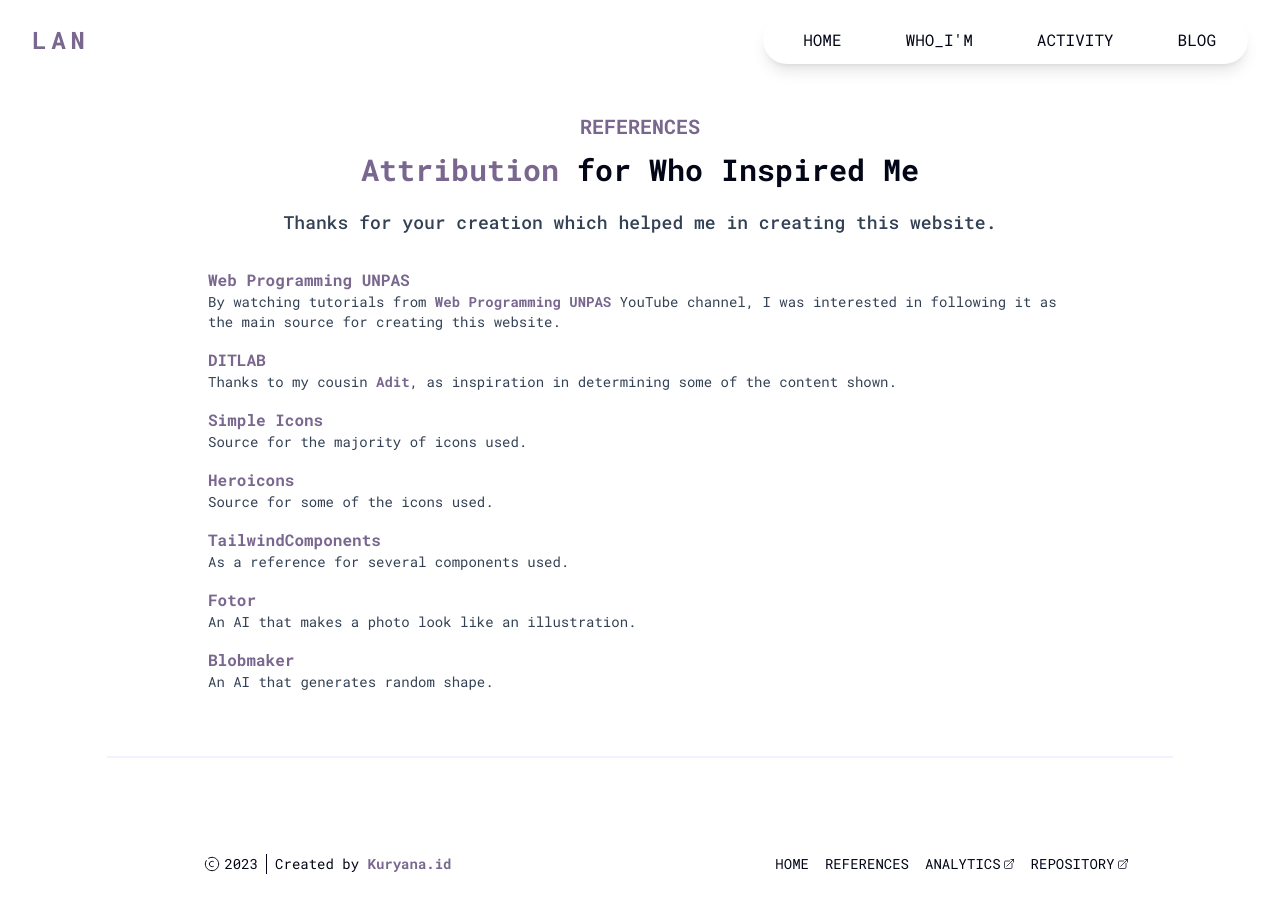
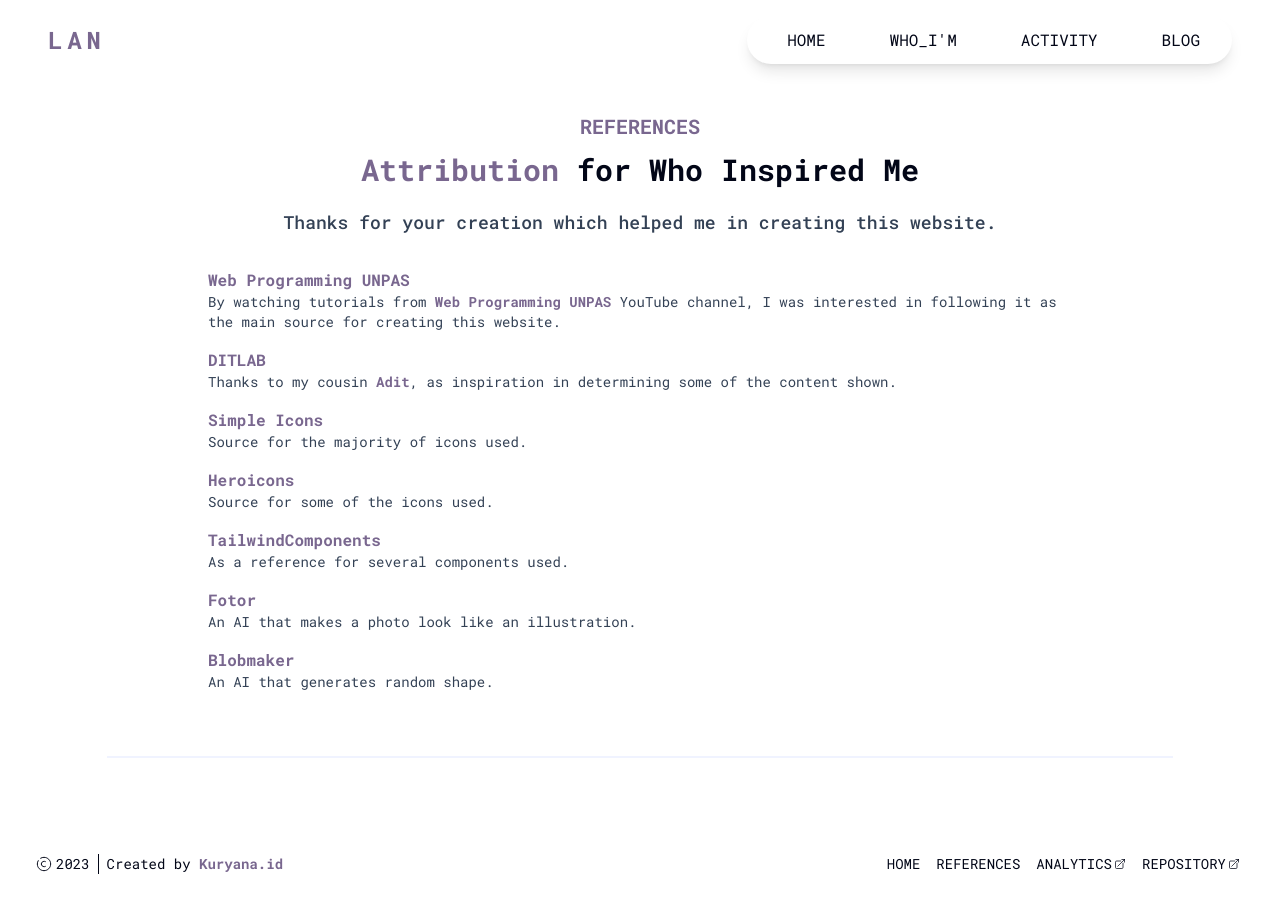
Before and after one commit to erlankurnia/erlankurnia.github.io, a Vue app: page /references in a window 1280 px wide. Shown: the top 910 px of the page. Built offline with nearby package versions, Linux system fonts and the light colour scheme.

Commit message:
Update . .

```diff
--- a/src/App.vue
+++ b/src/App.vue
@@ -1,6 +1,6 @@
 <template>
 	<NavbarComponent></NavbarComponent>
-	<div class="lan-container-body select-none">
+	<div class="select-none lan-container-body">
 		<RouterView />
 	</div>
 	<FooterComponent class="bg-tertiary"></FooterComponent>
--- a/src/assets/css/tailwind.css
+++ b/src/assets/css/tailwind.css
@@ -1,11 +1,6 @@
 @tailwind base;
 @tailwind components;
 @tailwind utilities;
-
-body {
-	@apply bg-tertiary;
-	font-family: "Roboto Mono", monospace;
-}
 
 .lan-navbar-fixed {
 	@apply fixed z-[9999] bg-quaternary bg-opacity-60 backdrop-blur-sm;
@@ -13,7 +8,22 @@
 	box-shadow: inset 0 -1px 0 0 rgba(0, 0, 0, 0.2);
 }
 
+@layer base {
+	body {
+		@apply bg-tertiary;
+		font-family: "Roboto Mono", monospace;
+	}
+}
+
 @layer components {
+	.limit-max-w {
+		@apply max-w-7xl mx-auto;
+	}
+
+	.container {
+		@apply limit-max-w md:px-8;
+	}
+
 	.lan-container-body {
 		@apply w-full h-auto;
 	}
--- a/src/components/FooterComponent.vue
+++ b/src/components/FooterComponent.vue
@@ -1,44 +1,46 @@
 <template>
 	<div class="w-10/12 h-[2px] mx-auto bg-quaternary"></div>
-	<footer class="pt-16 pb-16 select-none">
+	<footer class="py-16 select-none">
 		<div class="container">
 			<div class="flex flex-wrap md:flex-row-reverse">
 				<div
-					class="flex justify-center w-full px-4 align-middle md:w-1/2"
+					class="flex justify-center w-full align-middle md:justify-end md:w-1/2"
 					:class="{
 						hidden: $route.meta.hideNavbar,
 					}"
 				>
-					<ul class="flex flex-wrap justify-center">
+					<ul class="flex flex-wrap justify-center md:justify-end">
 						<li class="flex items-center group">
-							<a href="/" class="mx-2 lan-nav-link text-sm">Home</a>
+							<a href="/" class="mx-2 text-sm lan-nav-link">Home</a>
 						</li>
 						<li class="flex items-center group">
-							<RouterLink to="/references" class="mx-2 lan-nav-link text-sm">References</RouterLink>
+							<RouterLink to="/references" class="mx-2 text-sm lan-nav-link">References</RouterLink>
 						</li>
 						<li class="flex items-center group">
 							<a
 								href="https://analytics.eu.umami.is/share/P9vSXDhPCyGTUoB2/LAN"
 								target="_blank"
-								class="mx-2 lan-nav-link text-sm"
+								class="mx-2 text-sm lan-nav-link"
 							>
 								Analytics <NewTabIcon class="h-4 ml-[2px] pt-1 w-auto"></NewTabIcon>
 							</a>
 						</li>
 						<li class="flex items-center group">
-							<a href="https://github.com/erlankurnia/erlankurnia.github.io" target="_blank" class="mx-2 lan-nav-link text-sm">
+							<a href="https://github.com/erlankurnia/erlankurnia.github.io" target="_blank" class="mx-2 text-sm lan-nav-link">
 								Repository <NewTabIcon class="h-4 ml-[2px] pt-1 w-auto"></NewTabIcon>
 							</a>
 						</li>
 					</ul>
 				</div>
 				<div
-					class="w-full"
+					class="w-full md:justify-start"
 					:class="{
 						'md:w-1/2': !$route.meta.hideNavbar,
 					}"
 				>
-					<div class="flex flex-wrap items-center justify-center h-full pt-8 md:py-8 text-xs lg:text-sm text-secondary">
+					<div
+						class="flex flex-wrap items-center justify-center h-full pt-8 text-xs md:justify-start md:py-8 lg:text-sm text-secondary"
+					>
 						<span class="flex flex-row items-center justify-center gap-1 px-1 text-dark">
 							<span class="w-4 h-auto aspect-square">
 								<svg width="100%" height="100%" viewBox="0 0 24 24" fill="none" xmlns="http://www.w3.org/2000/svg">
@@ -60,7 +62,7 @@
 						</span>
 						<span class="w-[1px] mx-1 h-full max-h-8 bg-dark"></span>
 						<span class="px-1 rounded-full text-dark"
-							>Created by <a class="text-primary font-bold" target="_blank" href="https://kuryana.id">Kuryana.id</a></span
+							>Created by <a class="font-bold text-primary" target="_blank" href="https://kuryana.id">Kuryana.id</a></span
 						>
 					</div>
 				</div>
--- a/src/components/HeroComponent.vue
+++ b/src/components/HeroComponent.vue
@@ -14,7 +14,7 @@
 						>Unity<span class="font-bold text-primary">_</span>Developer</h
 					>
 					<p class="mb-10 font-medium leading-relaxed text-secondary" v-html="dataUser.quote"></p>
-					<RouterLink to="/contact" class="lan-button-primary">Contact</RouterLink>
+					<!-- <RouterLink to="/contact" class="lan-button-primary">Contact</RouterLink> -->
 				</div>
 				<!-- Right / Top side -->
 
--- a/src/components/IntroComponent.vue
+++ b/src/components/IntroComponent.vue
@@ -1,7 +1,7 @@
 <template>
 	<section v-if="dataUser && dataUser.intro && dataUser.intro.length > 0" id="intro" class="pt-24 pb-16">
 		<div class="container">
-			<div class="flex flex-wrap">
+			<div class="flex flex-wrap gap-x-[2%]">
 				<div class="w-full px-4 pt-4 text-center">
 					<h4 class="mb-3 lan-section-title">Intro</h4>
 				</div>
@@ -9,7 +9,7 @@
 					v-for="(data, index) of dataUser.intro"
 					class="w-full px-2 mb-8"
 					:class="{
-						'lg:w-1/2': dataUser.intro.length >= 2,
+						'lg:w-[49%]': dataUser.intro.length >= 2,
 					}"
 					:key="index"
 				>
@@ -21,7 +21,7 @@
 						}"
 						v-html="data.title"
 					></h2>
-					<p class="mb-5 text-justify text-base font-medium text-secondary lg:text-lg" v-html="data.description"></p>
+					<p class="mb-5 text-base font-medium text-justify text-secondary lg:text-lg" v-html="data.description"></p>
 				</div>
 			</div>
 		</div>
--- a/src/components/NavbarComponent.vue
+++ b/src/components/NavbarComponent.vue
@@ -10,13 +10,13 @@
 					<!-- Navbar Menu -->
 					<nav
 						id="nav-menu"
-						class="absolute w-auto h-auto origin-top-right right-0 top-4 pl-2 max-lg:pr-12 py-1 bg-tertiary rounded-3xl transition duration-300 ease-in-out scale-x-0"
+						class="absolute right-0 w-auto h-auto py-1 pl-2 -ml-16 transition duration-300 ease-in-out origin-top-right scale-x-0 top-4 max-lg:pr-12 bg-tertiary rounded-3xl"
 						:class="{
 							'-translate-x-4 xl:flex xl:scale-x-100 xl:shadow-lg': $route.meta.hideNavbar || !isHamburgerOpen,
 							'flex flex-wrap shadow-lg scale-x-100': isHamburgerOpen,
 						}"
 					>
-						<ul class="flex flex-wrap justify-evenly w-full">
+						<ul class="flex flex-wrap w-full justify-evenly">
 							<li class="group">
 								<RouterLink to="/" class="lan-nav-link max-w-max max-lg:mx-2">Home</RouterLink>
 							</li>
@@ -35,17 +35,17 @@
 
 					<!-- Toggle Menu Button -->
 					<div
-						class="absolute right-0 top-4 w-12 h-12 px-3 py-2 bg-tertiary rounded-3xl xl:hidden"
+						class="absolute right-0 w-12 h-12 px-3 py-2 cursor-pointer top-4 bg-tertiary rounded-3xl xl:hidden"
 						:class="{
 							hidden: $route.meta.hideNavbar,
 							fixed: !$route.meta.hideNavbar,
 						}"
 					>
-						<button
+						<div
 							id="hamburger"
 							name="hamburger"
 							type="button"
-							class="transition duration-300 ease-in-ou"
+							class="transition-all duration-300 ease-in-out"
 							:class="{
 								'lan-hamburger-active translate-x-1': isHamburgerOpen,
 							}"
@@ -54,7 +54,7 @@
 							<span class="origin-top-right lan-hamburger-line"></span>
 							<span class="lan-hamburger-line"></span>
 							<span class="origin-bottom-right lan-hamburger-line"></span>
-						</button>
+						</div>
 					</div>
 					<!-- Toggle Menu Button -->
 				</div>
```
